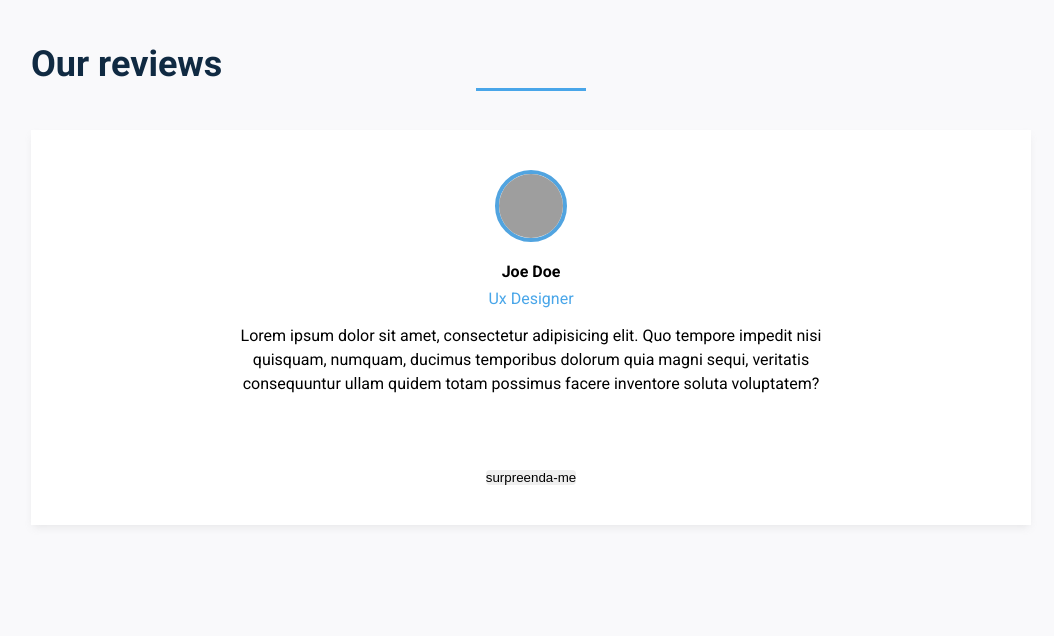
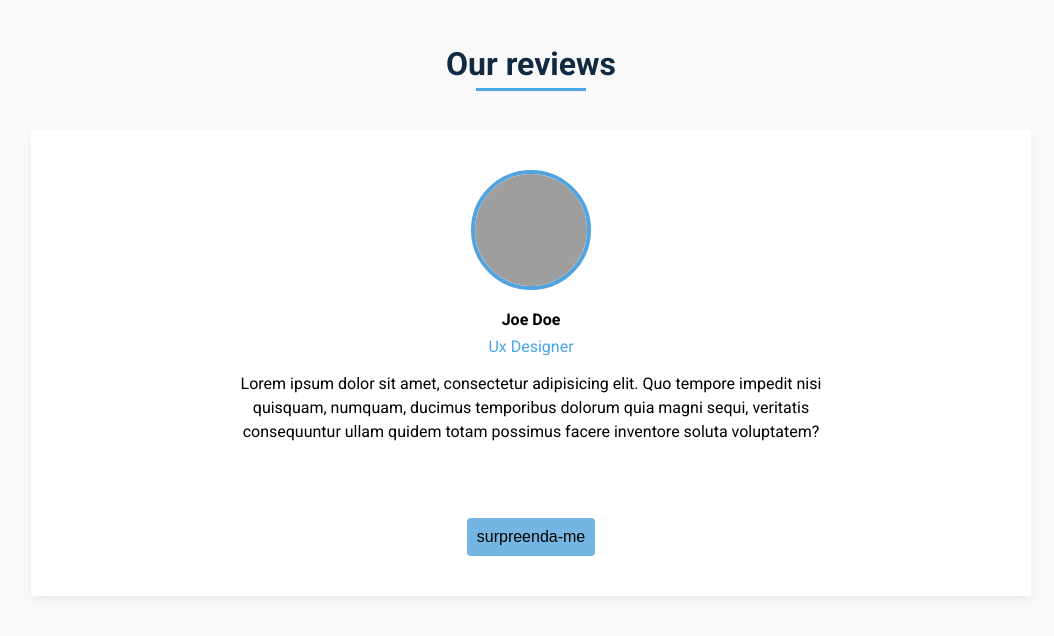
Before and after one commit to PedroN3ves/starter, a plain HTML site: page index.html in a window 1280 px wide. Shown: the whole page, without its empty margins (109-1163 px from the left). Drawn offline with Linux system fonts and the light colour scheme; grey boxes are pictures that could not be loaded; some icons are missing.

Commit message:
Estlização Finalizada

```diff
--- a/index.html
+++ b/index.html
@@ -44,14 +44,15 @@
                     <i class="ph ph-caret-left"></i>
                 </button>
 
-                <button class="prev-button">
+                <button class="next-button">
                     <i class="ph ph-caret-right"></i>
                 </button>
             </div>
-
-            <button class="random-button">
-                surpreenda-me
-            </button>
+            <div class="btn">
+                <button class="random-button">
+                    surpreenda-me
+                </button>
+            </div>
         </section>
     </main>
 
--- a/style.css
+++ b/style.css
@@ -14,7 +14,7 @@ body{
     font-size: 1.6rem;
     font-family: 'Roboto', sans-serif;
 
-    background-color: #f9f9fb;
+    background-color: #f9f9f9;
 }
 
 main{
@@ -26,13 +26,14 @@ main{
 }
 
 main header{
+    display: flex;
     flex-direction: column;
     align-items: center;
     justify-content: center;
 }
 
 main header h2{
-    font-size: 3.6rem;
+    font-size: 3.2rem;
     color: #102a42;
     line-height: 4.8rem;
 }
@@ -52,15 +53,16 @@ main .review{
     align-items: center;
     gap: 1.6rem;
 
-    background-color: #fff;
     width: 100%;
     padding: 4rem;
     box-shadow: 0 4px 8px -2px rgba(157, 157, 157, 0.2);
+
+    background-color: #fff;
 }
 
 main .review .review-image img{
-    height: 7.2rem;
-    width: 7.2rem;
+    height: 12rem;
+    width: 12rem;
     border-radius: 50%;
     object-fit: cover;
     border: 4px solid #51a4e0;
@@ -94,13 +96,28 @@ main .review .review-buttons button {
     color: #91cef9;
 }
 
-main .review .review-buttons button i{
+main .review .review-buttons i{
     font-size: 3.6rem;
     padding: 0 1.6rem;
+    cursor: pointer;
 }
 
-main .review button{
+main .random-buttons{
+    text-transform: uppercase;
+}
+
+main .btn button{
     border: none;
     border-radius: 0.4rem;
-    padding: ;
+    padding: 1rem 1rem;
+
+    font-size: 1.6rem;
+
+    background-color: #75b5e3;
+    cursor: pointer;
 }
+
+main .btn button:hover{
+    background-color: #4191cb;
+    transition: all 0.4s;
+}
```
